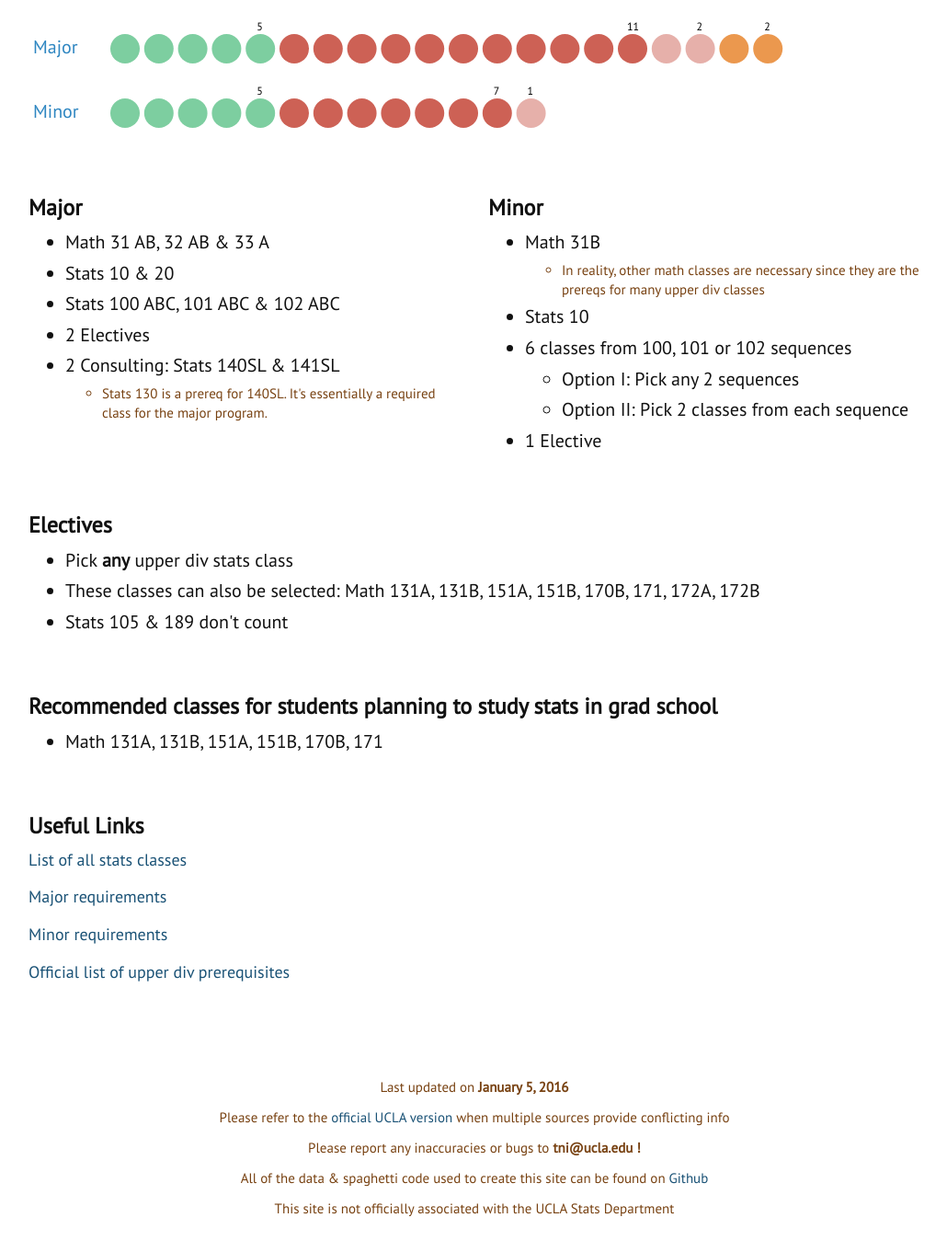
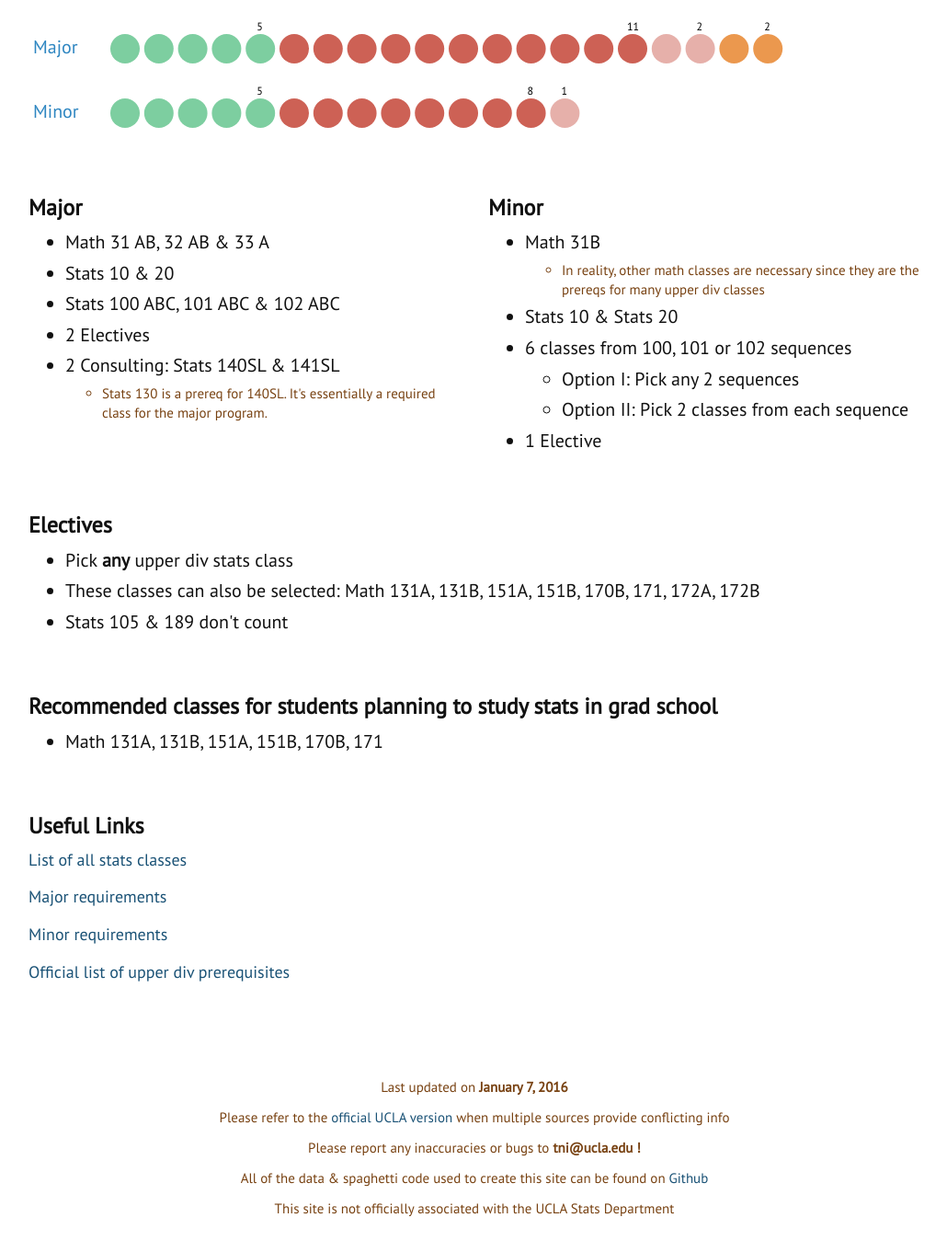
Before and after one commit to tyson-ni/Stats-Classes-Visualized, a plain HTML site: page index.html in a window 1280 px wide. Shown: the part 965-2326 px from the top of the page at 92% size, without its empty margins (174-1204 px from the left). Drawn offline with Linux system fonts and the light colour scheme.

Commit message:
Thur 1/7/16
Updated minor requirement (Stats 20)

```diff
--- a/Scripts/dataViz.js
+++ b/Scripts/dataViz.js
@@ -454,7 +454,7 @@ function reqsViz() {
                     .attr("transform", "translate(0," + parseInt(majorY + reqGap) + ")")
 
   makeReqsViz(majorReqG, 5, 11, 2, 2)
-  makeReqsViz(minorReqG, 5, 7, 1, 0)
+  makeReqsViz(minorReqG, 5, 8, 1, 0)
 
   majorReqG.append("text")
           .text("Major")
--- a/index.html
+++ b/index.html
@@ -50,7 +50,7 @@
             <ul>
               <li class="classNote"> In reality, other math classes are necessary since they are the prereqs for many upper div classes </li>
             </ul>
-          <li class="core"> Stats 10 </li>
+          <li class="core"> Stats 10 & Stats 20 </li>
           <li class="core"> 6 classes from 100, 101 or 102 sequences </li>
             <ul>
               <li> Option I: Pick any 2 sequences </li>
@@ -93,7 +93,7 @@
 
     <div class="row">
       <div class="col-md-12">
-        <h3 id="note"> Last updated on <strong>January 5, 2016</strong> <br><br>
+        <h3 id="note"> Last updated on <strong>January 7, 2016</strong> <br><br>
            Please refer to the <a class="note" href="http://www.registrar.ucla.edu/schedule/schedulehome.aspx">official UCLA version</a> when multiple sources provide conflicting info <br><br>
            Please report any inaccuracies or bugs to <strong>tni@ucla.edu !</strong> <br><br>
            All of the data & spaghetti code used to create this site can be found on <a class="note" href="https://github.com/tyson-ni/Stats-Classes-Visualized">Github</a> <br><br>
```
